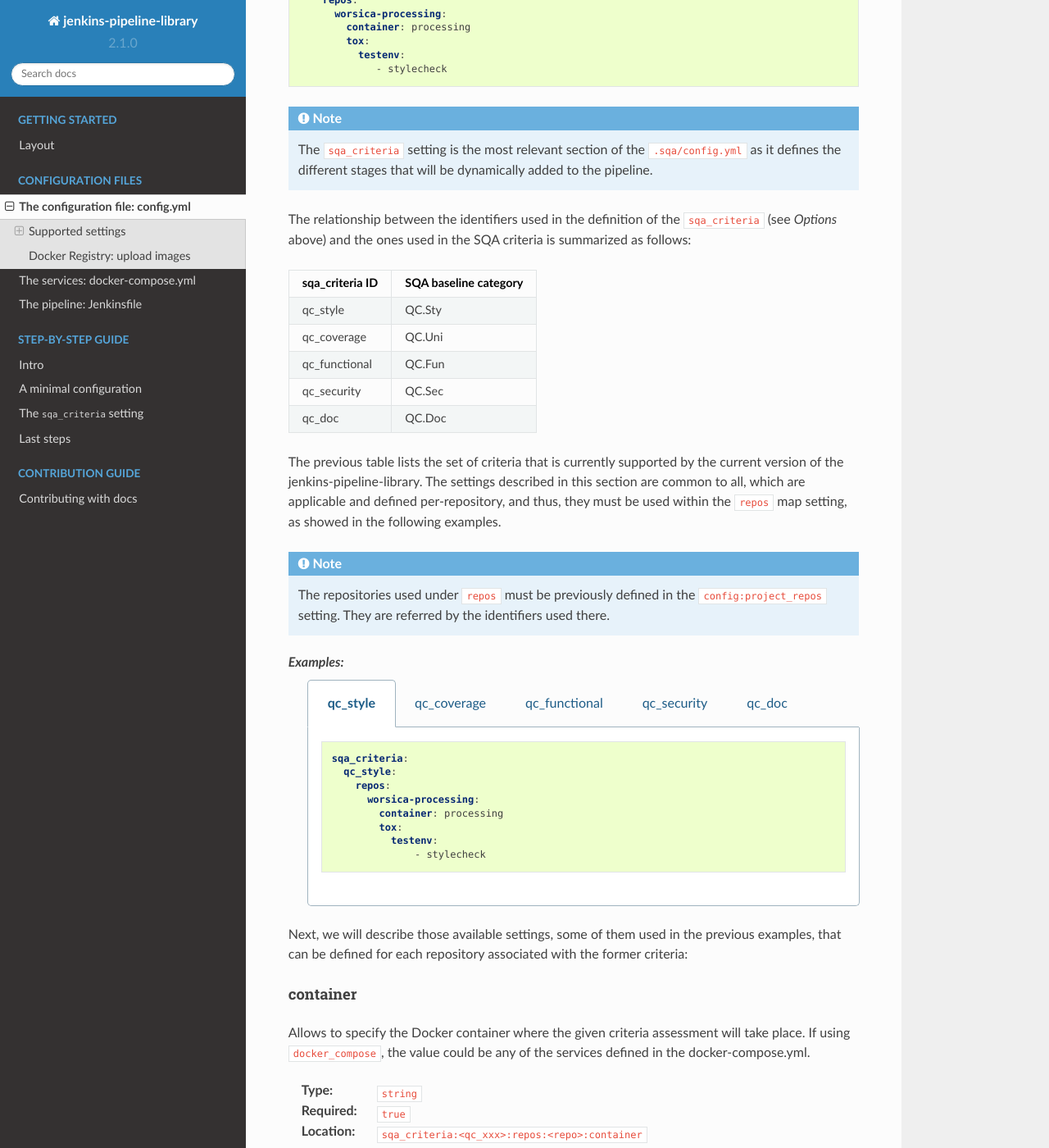
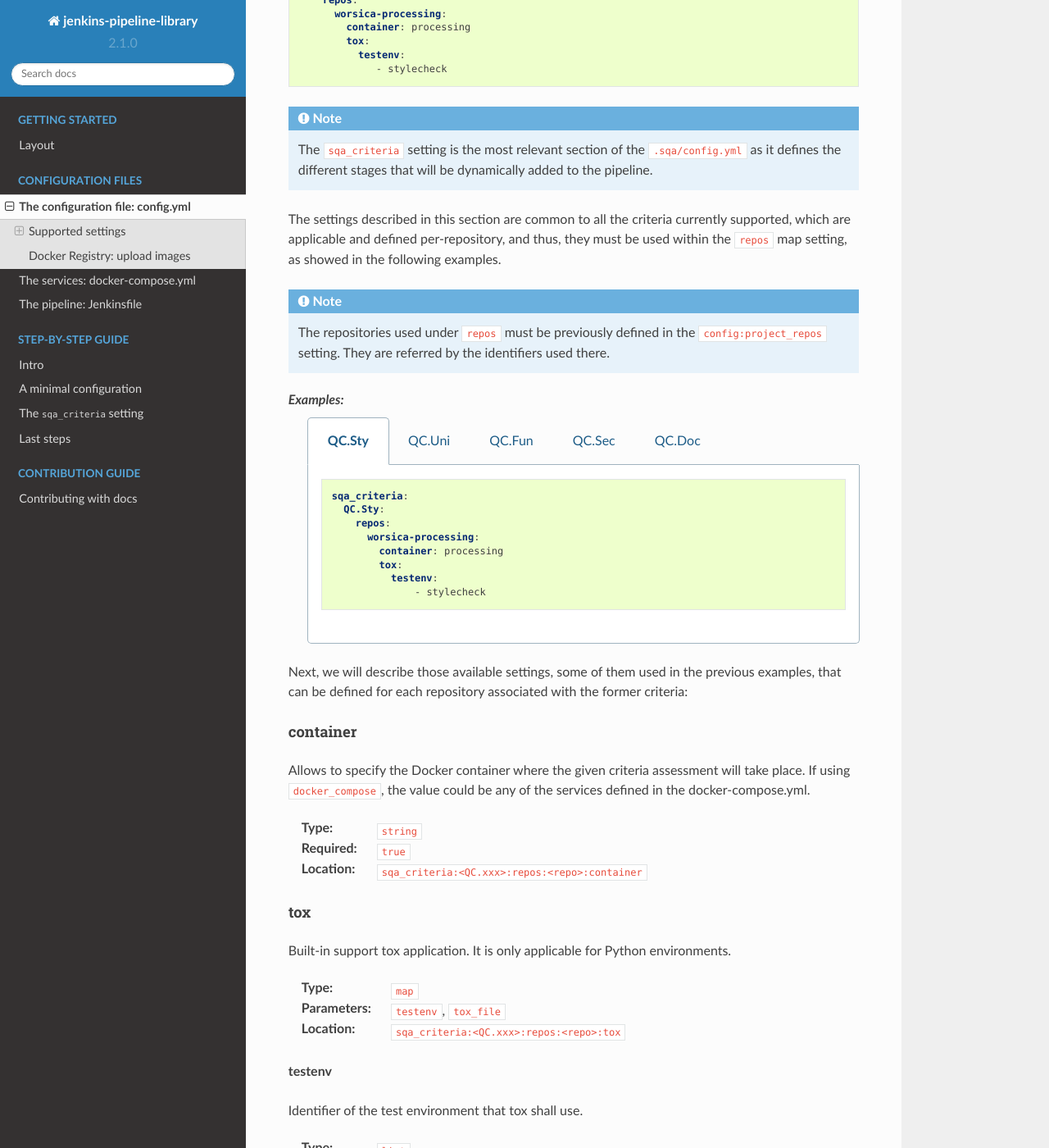
Before and after one commit to indigo-dc/jenkins-pipeline-library, a Sphinx documentation site: the page built from docs/user/config_file.rst, in a window 1280 px wide and 1400 px high, scrolled down 3277 px. Shown: the whole window at 82% size. Built offline with Sphinx 7.4.7 and the Read the Docs theme 2.0.0, drawn with Linux system fonts in a browser that asks for light colours; some of the changed text lies outside the part shown.

Commit message:
Modify documentation according to new criteria codes (addresses #100)

````diff
--- a/docs/user/config_file.rst
+++ b/docs/user/config_file.rst
@@ -22,7 +22,7 @@ Below is an example YAML file which shows the most common configuration options:
           branch: master
 
     sqa_criteria:
-      qc_style:
+      QC.Sty:
         repos:
           worsica-processing:
             container: processing
@@ -149,7 +149,7 @@ Each requirement has a unique identifier and an associated set of mandatory and
 optional attributes.
 
 :Type: ``map``
-:Parameters: ``qc_style``, ``qc_functional``, ``qc_coverage``, ``qc_security``, ``qc_doc``
+:Parameters: ``QC.Sty``, ``QC.Fun``, ``QC.Uni``, ``QC.Sec``, ``QC.Doc``
 :Required: ``true``
 
 Example:
@@ -157,7 +157,7 @@ Example:
 .. code-block:: yaml
 
    sqa_criteria:
-     qc_style:
+     QC.Sty:
        repos:
          worsica-processing:
            container: processing
@@ -170,29 +170,9 @@ Example:
    ``.sqa/config.yml`` as it defines the different stages that will be
    dynamically added to the pipeline.
 
-The relationship between the identifiers used in the definition of the
-``sqa_criteria`` (see *Options* above) and the ones used in the SQA criteria
-is summarized as follows:
-
-+-----------------+-----------------------+
-| sqa_criteria ID | SQA baseline category |
-+=================+=======================+
-| qc_style        | QC.Sty                |
-+-----------------+-----------------------+
-| qc_coverage     | QC.Uni                |
-+-----------------+-----------------------+
-| qc_functional   | QC.Fun                |
-+-----------------+-----------------------+
-| qc_security     | QC.Sec                |
-+-----------------+-----------------------+
-| qc_doc          | QC.Doc                |
-+-----------------+-----------------------+
-
-The previous table lists the set of criteria that is currently supported by
-the current version of the jenkins-pipeline-library. The settings described in
-this section are common to all, which are applicable and defined
-per-repository, and thus, they must be used within the ``repos`` map setting,
-as showed in the following examples.
+The settings described in this section are common to all the criteria currently
+supported, which are applicable and defined per-repository, and thus, they must
+be used within the ``repos`` map setting, as showed in the following examples.
 
 .. note::
    The repositories used under ``repos`` must be previously defined in the
@@ -202,12 +182,12 @@ as showed in the following examples.
 *Examples:*
     .. tabs::
 
-        .. tab:: qc_style
+        .. tab:: QC.Sty
 
            .. code-block:: yaml
 
               sqa_criteria:
-                qc_style:
+                QC.Sty:
                   repos:
                     worsica-processing:
                       container: processing
@@ -215,12 +195,12 @@ as showed in the following examples.
                         testenv:
                             - stylecheck
 
-        .. tab:: qc_coverage
+        .. tab:: QC.Uni
 
            .. code-block:: yaml
 
               sqa_criteria:
-                qc_coverage:
+                QC.Uni:
                   repos:
                     worsica-processing:
                       container: processing
@@ -233,12 +213,12 @@ as showed in the following examples.
                         testenv:
                             - coverage
 
-        .. tab:: qc_functional
+        .. tab:: QC.Fun
 
            .. code-block:: yaml
 
               sqa_criteria:
-                qc_functional:
+                QC.Fun:
                   repos:
                     worsica-processing:
                       container: processing
@@ -251,12 +231,12 @@ as showed in the following examples.
                         testenv:
                             - functional
 
-        .. tab:: qc_security
+        .. tab:: QC.Sec
 
            .. code-block:: yaml
 
               sqa_criteria:
-                qc_security:
+                QC.Sec:
                   repos:
                     worsica-processing:
                       container: processing
@@ -264,12 +244,12 @@ as showed in the following examples.
                         testenv:
                             - security
 
-        .. tab:: qc_doc
+        .. tab:: QC.Doc
 
            .. code-block:: yaml
 
               sqa_criteria:
-                qc_doc:
+                QC.Doc:
                   repos:
                     worsica-cicd:
                       container: processing
@@ -292,7 +272,7 @@ defined in the docker-compose.yml.
 
 :Type: ``string``
 :Required: ``true``
-:Location: ``sqa_criteria:<qc_xxx>:repos:<repo>:container``
+:Location: ``sqa_criteria:<QC.xxx>:repos:<repo>:container``
 
 tox
 ```
@@ -302,7 +282,7 @@ environments.
 
 :Type: ``map``
 :Parameters: ``testenv``, ``tox_file``
-:Location: ``sqa_criteria:<qc_xxx>:repos:<repo>:tox``
+:Location: ``sqa_criteria:<QC.xxx>:repos:<repo>:tox``
 
 **testenv**
 
@@ -310,7 +290,7 @@ Identifier of the test environment that tox shall use.
 
 :Type: ``list``
 :Required: ``true``
-:Location: ``sqa_criteria:<qc_xxx>:repos:<repo>:tox:testenv``
+:Location: ``sqa_criteria:<QC.xxx>:repos:<repo>:tox:testenv``
 
 **tox_file**
 
@@ -318,7 +298,7 @@ Specifies the path to the tox configuration file.
 
 :Type: ``path``
 :Default: ``tox.ini``
-:Location: ``sqa_criteria:<qc_xxx>:repos:<repo>:tox:tox_file``
+:Location: ``sqa_criteria:<QC.xxx>:repos:<repo>:tox:tox_file``
 
 .. note::
    If using ``tox`` without ``container``, the jenkins-pipeline-library will
````
Also changed, not shown: other parts of docs/user/config_file.rst (+2 -2 lines), README.md (+4 -5 lines), docs/user/step_by_step/sqa_criteria.rst (+17 -17 lines).
